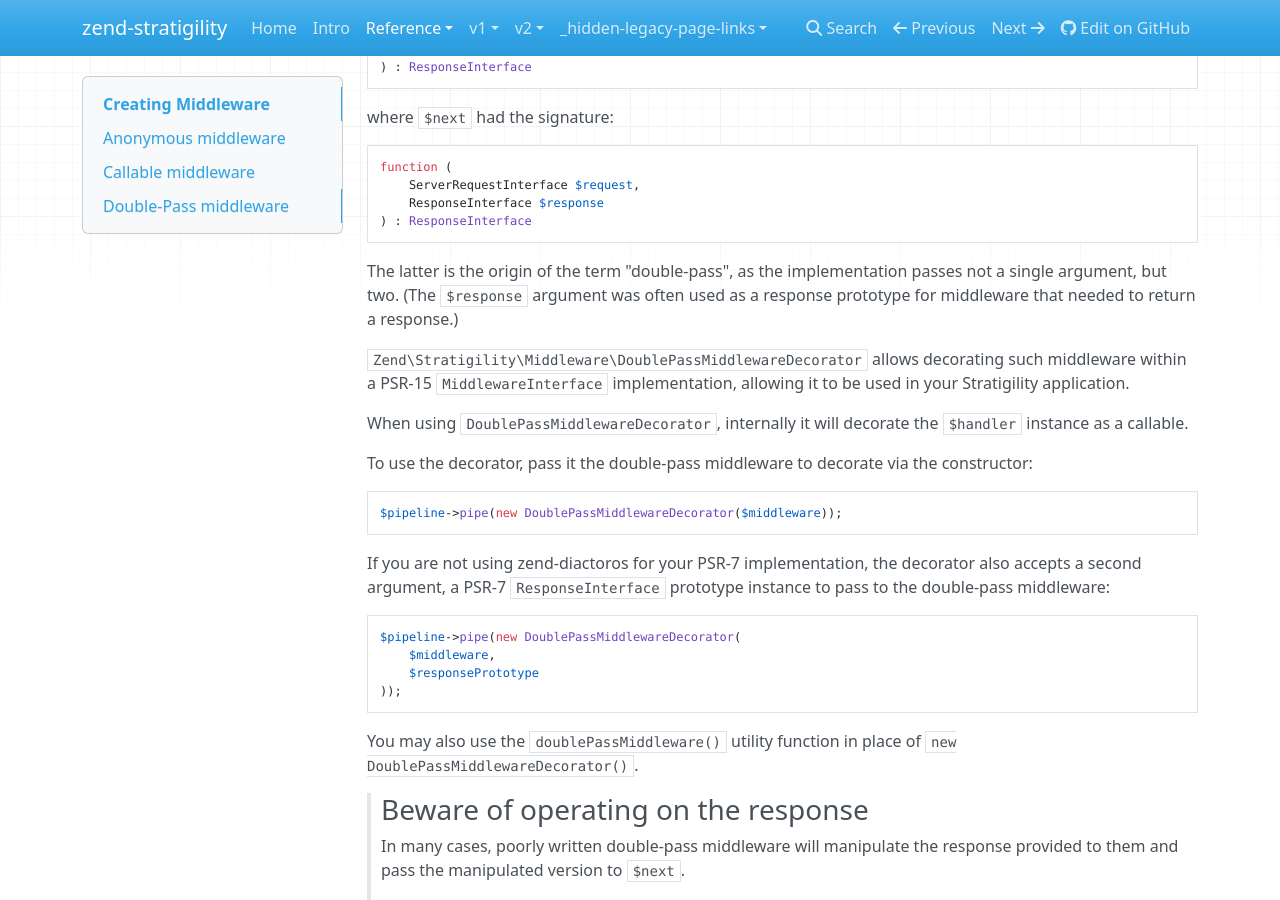
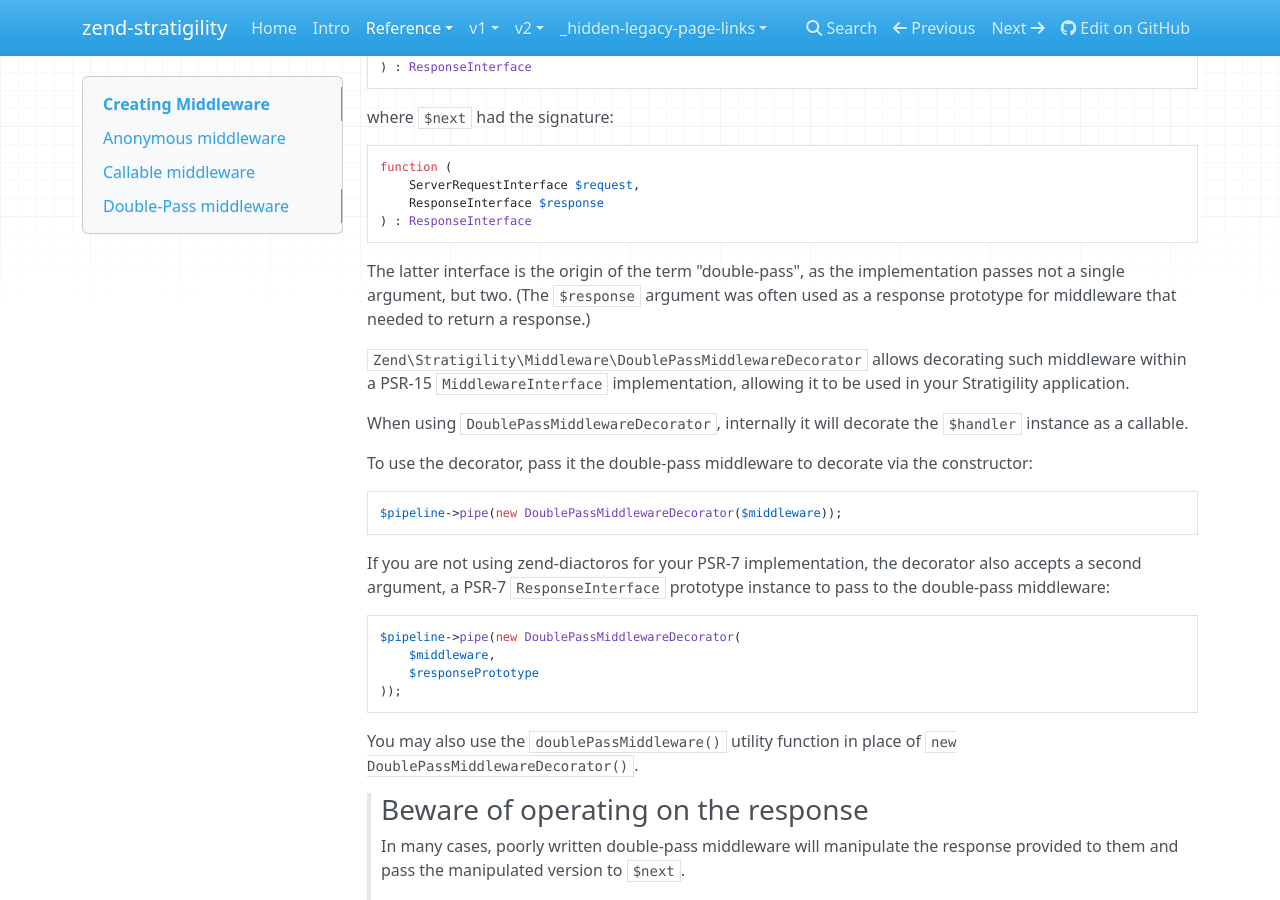
Before and after one commit to zendframework/zend-stratigility, an MkDocs documentation site: the page built from docs/book/v3/creating-middleware.md, in a window 1280 px wide and 900 px high, scrolled down 1333 px. Built offline with MkDocs 1.6.1, drawn with Linux system fonts in a browser that asks for light colours; nearby versions of some CDN libraries; old or Windows-style settings are respelled for this version of MkDocs.

````diff
--- a/docs/book/v3/creating-middleware.md
+++ b/docs/book/v3/creating-middleware.md
@@ -83,9 +83,10 @@ function (
 ) : ResponseInterface
 ```
 
-The latter is the origin of the term "double-pass", as the implementation passes
-not a single argument, but two. (The `$response` argument was often used as a
-response prototype for middleware that needed to return a response.)
+The latter interface is the origin of the term "double-pass", as the
+implementation passes not a single argument, but two. (The `$response` argument
+was often used as a response prototype for middleware that needed to return a
+response.)
 
 `Zend\Stratigility\Middleware\DoublePassMiddlewareDecorator` allows decorating
 such middleware within a PSR-15 `MiddlewareInterface` implementation, allowing
````
Also changed, not shown: docs/book/v3/api.md (+0 -7 lines), docs/book/v3/error-handlers.md (+1 -1 lines), docs/book/v3/usage.md (+2 -1 lines).
